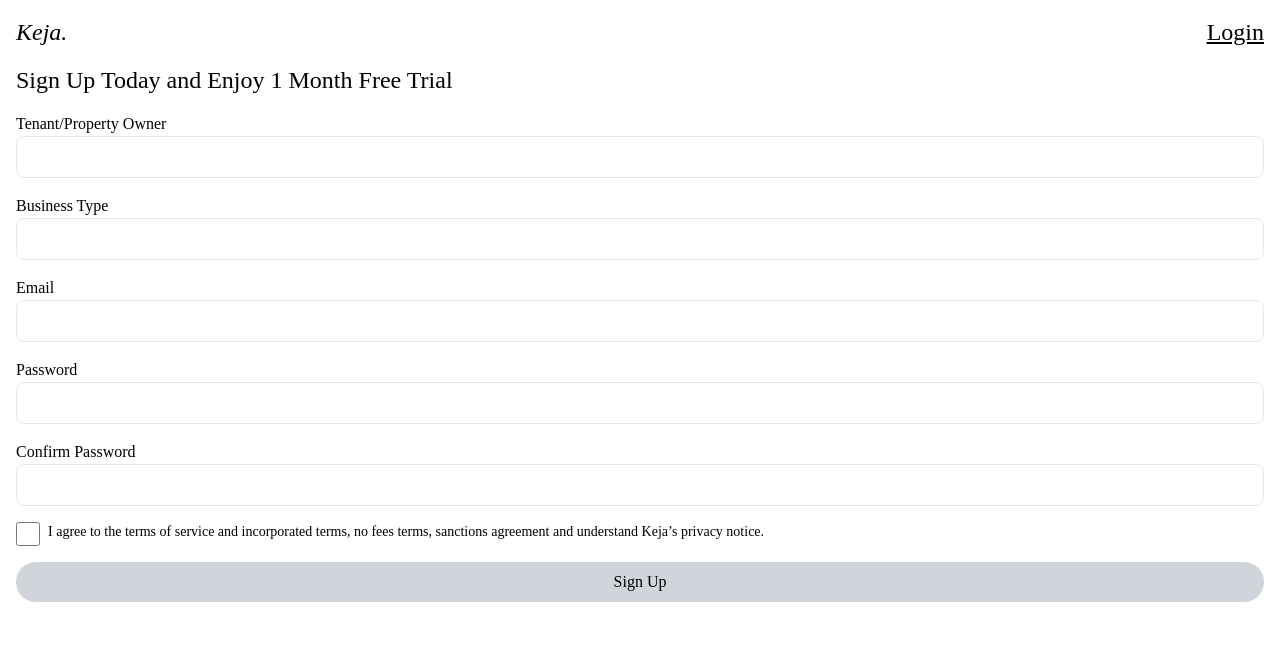
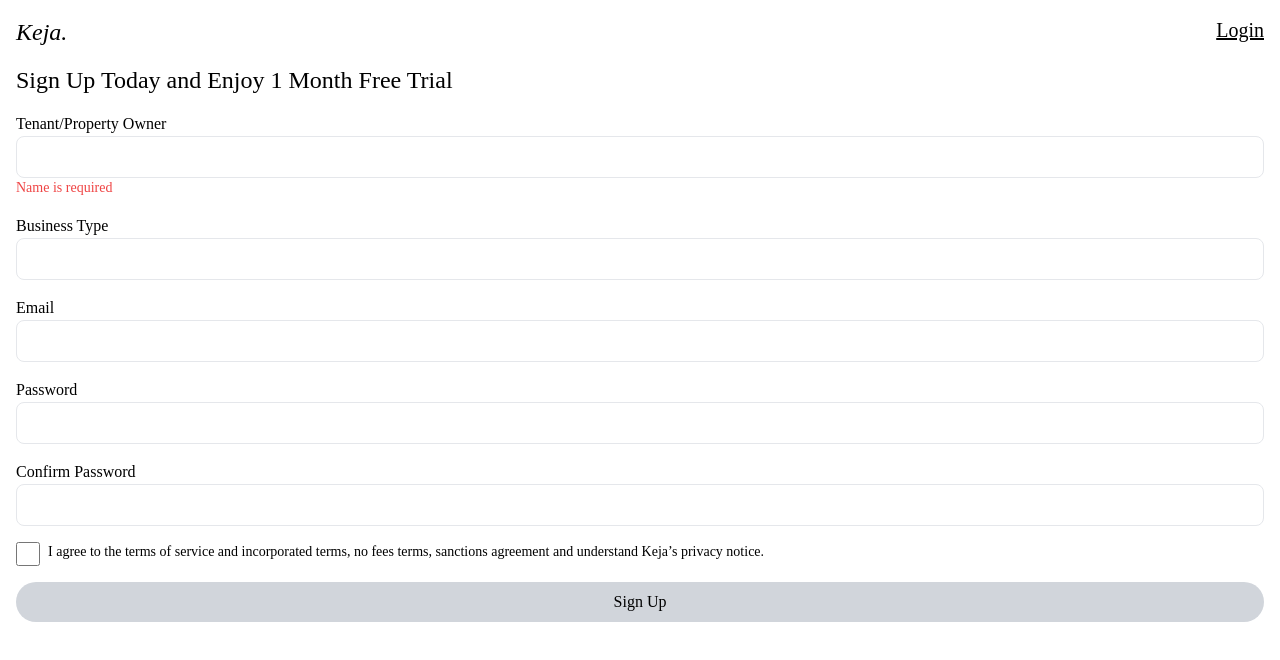
Before and after one commit to pacheko-ke/keja, a React (Create React App) app: page /#/login in a window 1280 px wide. Shown: the top 660 px of the page. Built offline with nearby package versions, Linux system fonts and the light colour scheme.

Commit message:
add error message placeholder

```diff
--- a/src/components/Login.jsx
+++ b/src/components/Login.jsx
@@ -6,7 +6,7 @@ export default function Login() {
             <div className="flex flex-col text-left mx-4 mt-4 gap-4">
                 <div className="flex justify-between text-2xl">
                     <h1 className=' italic'>Keja.</h1>
-                    <h1 className=' underline'>Login</h1>
+                    <h1 className='text-xl underline'>Login</h1>
                 </div>
 
                 <h1 className='text-2xl font-medium'>Sign Up Today and Enjoy 1 Month Free Trial </h1>
@@ -15,6 +15,7 @@ export default function Login() {
                 <div className="flex flex-col">
                     <label htmlFor="businessName">Tenant/Property Owner</label>
                     <input type="text" id='businessName' className='border rounded-lg py-2 focus:border-2 pl-2' />
+                    <h1 className='text-sm text-red-500'>Name is required</h1>
                 </div>
                 <div className="flex flex-col">
                     <label htmlFor="businessName">Business Type</label>
```
